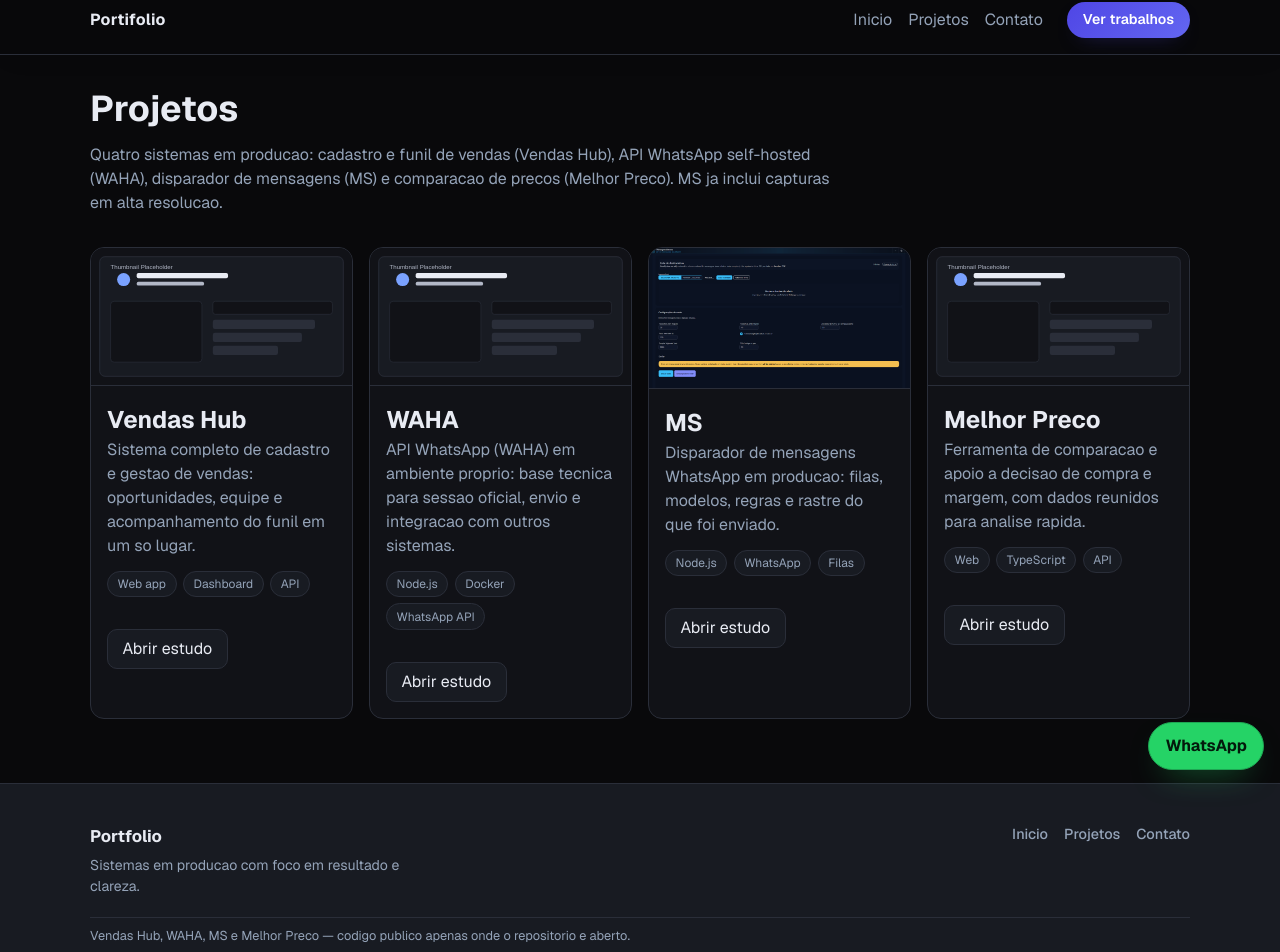
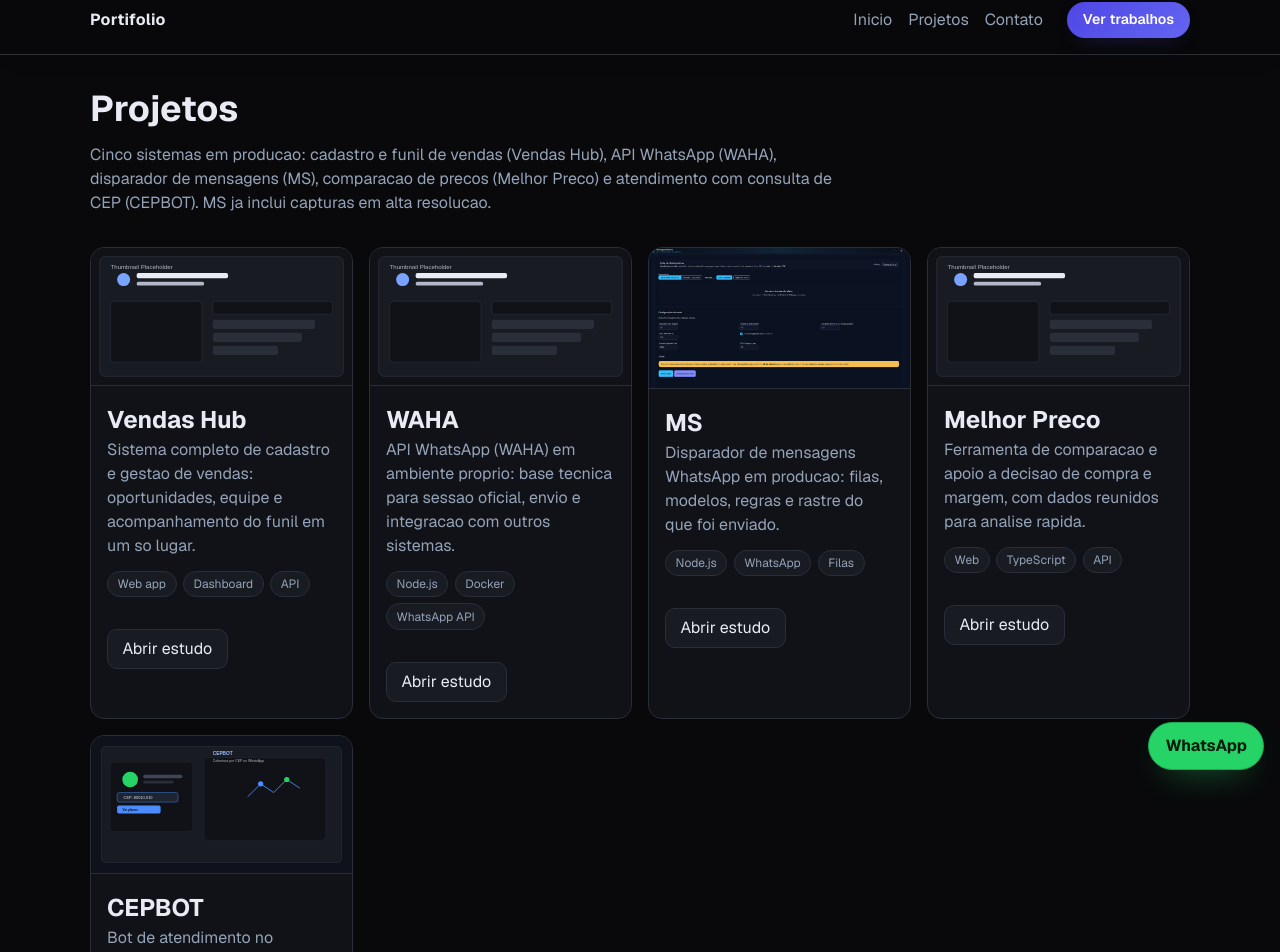
Before and after one commit to CloudBlackhand/portifolio, a Next.js app: page /projetos in a window 1280 px wide. Shown: the part 14-966 px from the top of the page. Built offline with nearby package versions, Linux system fonts and the light colour scheme.

Commit message:
Adicionar CEPBOT ao portfólio com descrição voltada ao cliente.
Inclui o bot de atendimento WhatsApp com consulta de CEP no catálogo, destaque na home e miniatura própria, sem exposição de código.

```diff
--- a/app/components/landing/LandingPage.tsx
+++ b/app/components/landing/LandingPage.tsx
@@ -59,7 +59,7 @@ const pillars = [
 ];
 
 const stats = [
-  { label: "Sistemas em producao", value: "4" },
+  { label: "Sistemas em producao", value: "5" },
   { label: "Foco", value: "B2B / operacao" },
   { label: "Repositorios publicos no portfolio", value: "3" },
   { label: "Prioridade", value: "Resultado" },
@@ -105,7 +105,7 @@ export function LandingPage({ projects }: LandingPageProps) {
                 <div className="ep-device-main">
                   <p className="ep-device-kicker">Resumo executivo</p>
                   <p className="ep-device-text">
-                    Vendas Hub, WAHA, MS e Melhor Preco — sistemas usados de
+                    Vendas Hub, WAHA, MS, Melhor Preco e CEPBOT — sistemas usados de
                     verdade, com links publicos quando o repositorio e aberto.
                   </p>
                   <Link className="ep-btn ep-btn-primary ep-btn-sm" href="/projetos">
--- a/app/layout.tsx
+++ b/app/layout.tsx
@@ -67,7 +67,7 @@ export default function RootLayout({
               <Link href="/contato">Contato</Link>
             </nav>
             <p className="footer-note">
-              Vendas Hub, WAHA, MS e Melhor Preco — codigo publico apenas onde o
+              Vendas Hub, WAHA, MS, Melhor Preco e CEPBOT — codigo publico apenas onde o
               repositorio e aberto.
             </p>
           </div>
--- a/app/page.tsx
+++ b/app/page.tsx
@@ -11,7 +11,7 @@ export default function Home() {
       <div className="container ep-table-section">
         <WorkTable projects={projects} />
         <p className="muted section-spacing">
-          Quatro sistemas em producao: Vendas Hub, WAHA, MS e Melhor Preco.
+          Cinco sistemas em producao: Vendas Hub, WAHA, MS, Melhor Preco e CEPBOT.
           Capturas reais no estudo de cada projeto.
         </p>
       </div>
--- a/app/projetos/page.tsx
+++ b/app/projetos/page.tsx
@@ -13,9 +13,10 @@ export default function ProjetosPage() {
     <section className="page-shell">
       <h1 className="page-title">Projetos</h1>
       <p className="page-subtitle">
-        Quatro sistemas em producao: cadastro e funil de vendas (Vendas Hub),
-        API WhatsApp self-hosted (WAHA), disparador de mensagens (MS) e
-        comparacao de precos (Melhor Preco). MS ja inclui capturas em alta resolucao.
+        Cinco sistemas em producao: cadastro e funil de vendas (Vendas Hub),
+        API WhatsApp (WAHA), disparador de mensagens (MS), comparacao de precos
+        (Melhor Preco) e atendimento com consulta de CEP (CEPBOT). MS ja inclui
+        capturas em alta resolucao.
       </p>
 
       <div className="section-spacing card-grid">
--- a/data/projects.ts
+++ b/data/projects.ts
@@ -173,6 +173,37 @@ export const projects: Project[] = [
     codeUrl: "https://github.com/CloudBlackhand/MelhorPre-o",
     visibility: "public",
   },
+  {
+    slug: "cepbot",
+    title: "CEPBOT",
+    shortDescription:
+      "Bot de atendimento no WhatsApp que consulta cobertura por CEP, apresenta planos da regiao e encaminha para humano quando necessario.",
+    detailedDescription:
+      "O CEPBOT automatiza o primeiro contato com o cliente pelo WhatsApp: recebe a mensagem, mostra um menu claro e conduz a conversa sem depender de alguem online o tempo todo. Quando o cliente informa o CEP, o sistema verifica se o endereco esta dentro da area de cobertura e, se estiver, apresenta os planos disponiveis para aquela regiao. Se nao houver cobertura ou o cliente preferir falar com uma pessoa, o atendimento e transferido para a equipe humana. Um painel administrativo permite acompanhar conversas, assumir o atendimento manualmente e devolver o fluxo ao bot quando fizer sentido. O objetivo e vender com mais agilidade, reduzir respostas repetitivas e manter a experiencia organizada do inicio ao fim.",
+    thumbnail: "/project-thumbs/cepbot.svg",
+    category: "Atendimento automatizado WhatsApp",
+    year: 2026,
+    impactLabel: "Cobertura por CEP no atendimento",
+    featured: true,
+    stack: ["WhatsApp", "Consulta de CEP", "Painel de atendimento"],
+    context:
+      "A operacao precisava atender volume no WhatsApp sem perder qualidade: validar cobertura por regiao e mostrar oferta certa antes de envolver um vendedor.",
+    challenges: [
+      "Garantir que o cliente entenda o menu e informe o CEP corretamente.",
+      "Combinar atendimento automatico com handoff humano sem perder o historico da conversa.",
+    ],
+    solution: [
+      "Fluxo conversacional com menu, validacao de CEP e resposta sobre cobertura e planos.",
+      "Painel para a equipe assumir ou devolver conversas ao bot com registro completo.",
+    ],
+    results: [
+      "Primeiro atendimento mais rapido e padronizado no WhatsApp.",
+      "Menos tempo da equipe em perguntas repetitivas de cobertura e planos.",
+    ],
+    demoUrl: "",
+    codeUrl: "",
+    visibility: "private",
+  },
 ];
 
 export function getProjectBySlug(slug: string): Project | undefined {
```
Also changed, not shown: public/project-thumbs/cepbot.svg (added).
